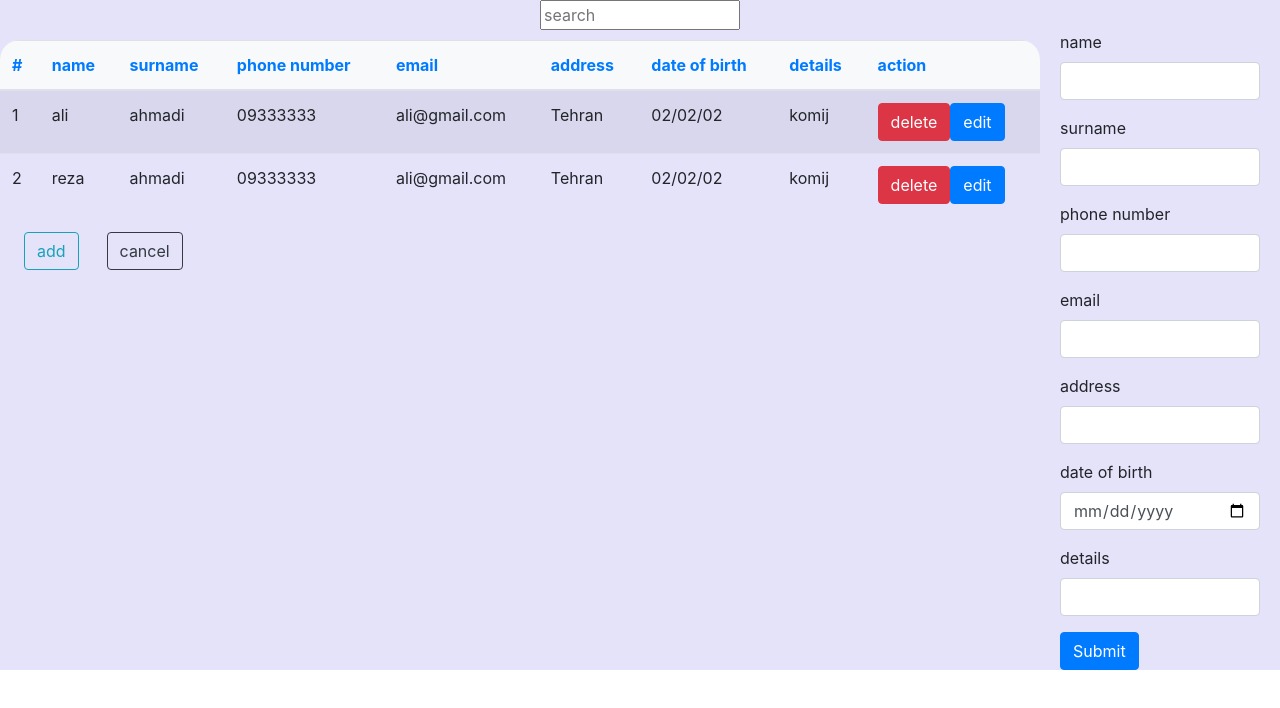
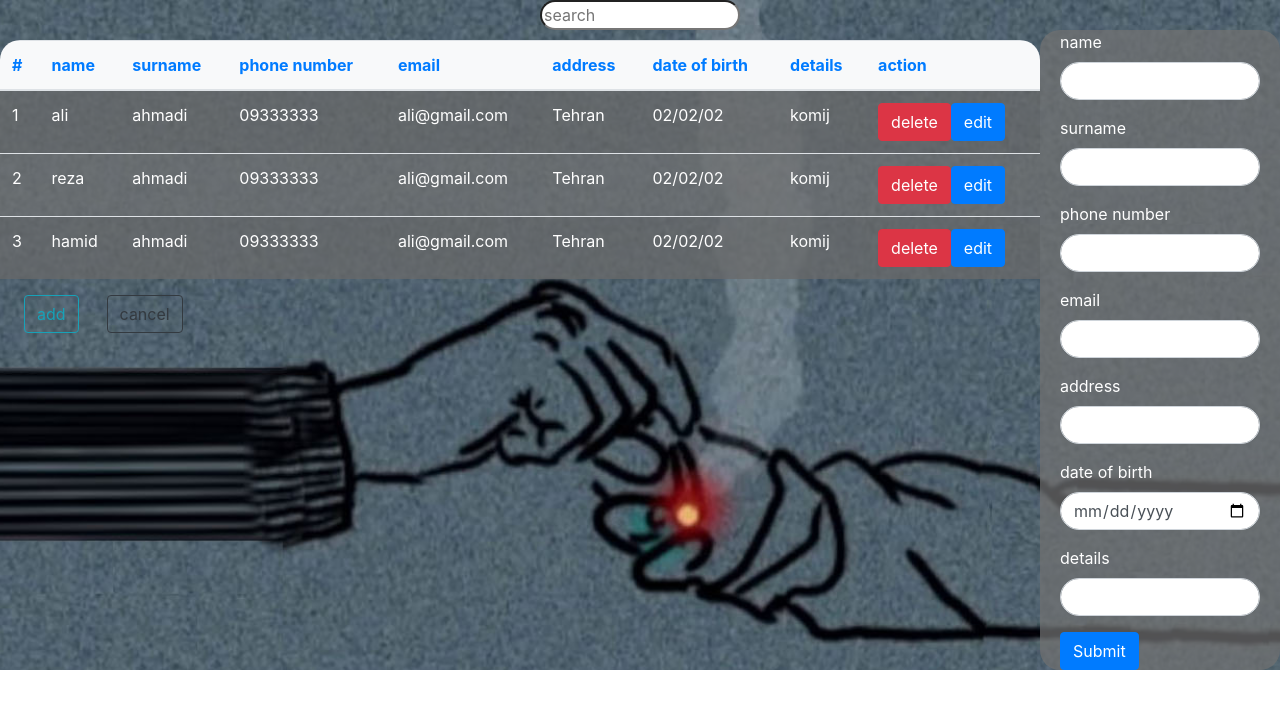
Before and after one commit to rouzbeh-hatamy/React-cc-phone-book, a React (Create React App) app: page / in a window 1280 px wide. Shown: the top 708 px of the page. Built offline with nearby package versions, Linux system fonts and the light colour scheme.

Commit message:
add delete function master

```diff
--- a/src/components/Table/TableStyle.scss
+++ b/src/components/Table/TableStyle.scss
@@ -1,4 +1,8 @@
 #table {
   border-radius: 20px;
   margin-top: 10px;
+  tbody {
+    color: white;
+    background-color: rgba(114, 113, 113, 0.726);
+  }
 }
--- a/src/components/Table/table.jsx
+++ b/src/components/Table/table.jsx
@@ -2,6 +2,7 @@ import React, { Component } from 'react';
 import Tbody from '../tbody/Tbody'
 import './TableStyle.scss'
 class table extends Component {
+
 
     render() {
         const { contacts } = this.props
@@ -23,7 +24,7 @@ class table extends Component {
                     </thead>
                     <tbody>
                         {contacts.map((item) => (
-                            <Tbody key={item.id} contact={item} />))}
+                            <Tbody key={item.id} contact={item} handleDelete={() => this.props.handleDelete(item.id)} />))}
                     </tbody>
                 </table>
                 <button className="btn btn-outline-info mx-4 ">add</button>
--- a/src/components/bookContainer/Container.jsx
+++ b/src/components/bookContainer/Container.jsx
@@ -24,6 +24,15 @@ class Container extends Component {
                 address: "Tehran",
                 birthday: "02/02/02",
                 details: "komij",
+            },{
+                id: 3,
+                name: "hamid",
+                surname: "ahmadi",
+                phoneNumber: "09333333",
+                email: "ali@gmail.com",
+                address: "Tehran",
+                birthday: "02/02/02",
+                details: "komij",
             },
         ],
         search: ''
@@ -32,6 +41,11 @@ class Container extends Component {
         const { name, value } = event.target;
         this.setState({ [name]: value })
     }
+    handleDelete = (id) => {
+        let { contacts } = this.state;
+        this.setState({contacts: contacts.filter(contact => contact.id !== id) })
+    }
+
     render() {
         const { search } = this.state;
         let filtered = this.state.contacts.filter(item => item.name.toLowerCase().startsWith(this.state.search.toLowerCase()))
@@ -39,7 +53,7 @@ class Container extends Component {
             <div className="root">
                 <input type="text" name="search" onChange={this.handelChange} value={search} placeholder="search" />
                 <div className="all">
-                    <Table contacts={filtered} />
+                    <Table contacts={filtered} handleDelete={this.handleDelete} />
                     <Form />
                 </div>
             </div>
--- a/src/components/bookContainer/styleContainer.scss
+++ b/src/components/bookContainer/styleContainer.scss
@@ -2,11 +2,17 @@
   display: flex;
 }
 .root {
-  background-color: #e5e3fa;
+  background-image: url(./bg.jpg);
+  background-repeat: no-repeat;
+  background-position: center;
+  background-size: cover;
+  background-attachment: fixed;
   display: flex;
   flex-direction: column;
   input {
     width: 200px;
     align-self: center;
+    border-radius: 20px;
+    outline: none;
   }
 }
--- a/src/components/form/Form.scss
+++ b/src/components/form/Form.scss
@@ -1,3 +1,6 @@
 #form {
   padding: 0 20px;
+  border-radius: 20px;
+  color: white;
+  background-color: rgba(114, 113, 113, 0.726);
 }
--- a/src/components/tbody/Tbody.jsx
+++ b/src/components/tbody/Tbody.jsx
@@ -15,7 +15,7 @@ class Tbody extends Component {
         <td>{contact.address}</td>
         <td>{contact.birthday}</td>
         <td>{contact.details}</td>
-        <td className="buttons"><button type="button" className="btn btn-danger">delete</button>
+        <td className="buttons"><button type="button" onClick={this.props.handleDelete} className="btn btn-danger">delete</button>
           <button type="button" className="btn btn-primary">edit</button> </td>
       </tr>
 
```
Also changed, not shown: src/components/bookContainer/bg.jpg (added).
